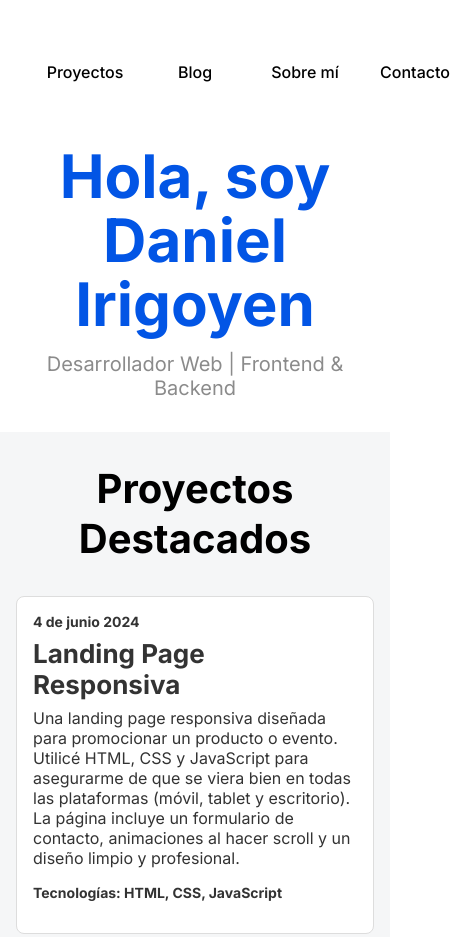
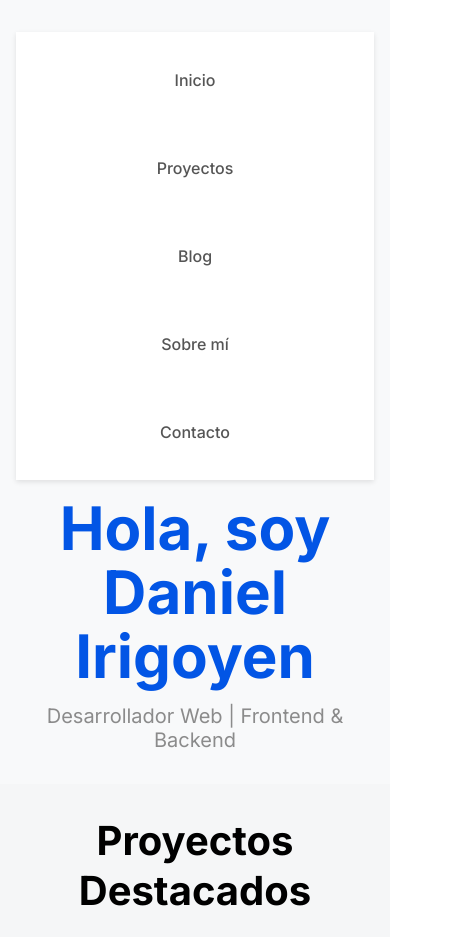
Before and after one commit to Parcibal12/portfolio-personal, a plain HTML site: page index.html in a window 390 px wide. Shown: the top 937 px of the page, 462 px wide, since content can reach past the window. Drawn offline with Linux system fonts and the light colour scheme; a script that the page names is missing.

Commit message:
refactor: Mejorar estulos del haeder y hero

```diff
--- a/css/styles.css
+++ b/css/styles.css
@@ -356,3 +356,130 @@ footer {
 .back-to-top:hover {
   text-decoration: underline;
 }
+/* --- Estilos para Header y Hero --- */
+
+#hero {
+  background-color: #f8f9fa; /* Un fondo claro y limpio */
+  /* O considera un gradiente sutil o una imagen de fondo: */
+  /* background: linear-gradient(to bottom, #eef1f5, #ffffff); */
+  /* background-image: url('../images/hero-background.jpg'); */
+  /* background-size: cover; */
+  /* background-position: center; */
+  color: #333; /* Color de texto principal oscuro para contraste */
+  padding: 6rem 1rem 4rem; /* Más espacio vertical, menos horizontal */
+  text-align: center;
+  min-height: 60vh; /* Asegura una altura mínima considerable */
+  display: flex;
+  flex-direction: column;
+  justify-content: center; /* Centra el contenido verticalmente */
+  align-items: center; /* Centra el contenido horizontalmente */
+  position: relative; /* Necesario para el posicionamiento absoluto de la nav */
+  overflow: hidden; /* Evita barras de scroll si la nav se sale un poco */
+}
+
+#hero nav {
+  position: absolute; /* Posiciona la navegación arriba */
+  top: 0;
+  left: 0;
+  width: 100%;
+  background-color: rgba(255, 255, 255, 0.9); /* Fondo semi-transparente */
+  padding: 1rem 0;
+  box-shadow: 0 2px 5px rgba(0,0,0,0.1); /* Sombra sutil */
+  z-index: 1000; /* Asegura que esté por encima de otro contenido */
+}
+
+#hero nav ul {
+  list-style: none;
+  padding: 0;
+  margin: 0;
+  display: flex;
+  justify-content: center; /* Centra los elementos del menú */
+  gap: 1.5rem; /* Espacio entre elementos del menú */
+}
+
+#hero nav ul li a {
+  text-decoration: none;
+  color: #555; /* Color de enlace más suave */
+  font-weight: 500; /* Un poco más de peso */
+  padding: 0.5rem 0; /* Padding vertical para área de click */
+  position: relative; /* Para el efecto hover */
+  transition: color 0.3s ease, transform 0.3s ease; /* Añade transición para transform */
+}
+
+#hero nav ul li a::after { /* Línea sutil bajo el enlace para hover */
+  content: '';
+  position: absolute;
+  width: 0;
+  height: 2px;
+  bottom: -2px; /* Ligeramente debajo del texto */
+  left: 50%;
+  transform: translateX(-50%);
+  background-color: #007bff; /* Color de acento */
+  transition: width 0.3s ease;
+}
+
+#hero nav ul li a:hover {
+  color: #007bff; /* Cambia color al hacer hover */
+  transform: translateY(-2px); /* Efecto sutil de elevación */
+}
+
+#hero nav ul li a:hover::after {
+  width: 100%; /* Muestra la línea al hacer hover */
+}
+
+.hero-content {
+  max-width: 800px; /* Limita el ancho del contenido para mejor lectura */
+  margin-top: 4rem; /* Espacio extra para compensar la nav absoluta */
+  padding: 0 1rem; /* Padding horizontal para evitar que toque los bordes en móvil */
+}
+
+.hero-content h1 {
+  font-size: 3rem; /* Tamaño de fuente más grande para el título */
+  margin-bottom: 0.5rem; /* Menos espacio bajo el h1 */
+  font-weight: 700; /* Más peso para el título */
+  color: #212529; /* Un negro no tan fuerte */
+}
+
+.hero-content p {
+  font-size: 1.25rem; /* Tamaño de fuente más grande para el subtítulo */
+  color: #6c757d; /* Color grisáceo para el subtítulo */
+  margin-bottom: 0; /* Quita margen inferior si no hay más elementos */
+  font-weight: 400;
+}
+
+/* Ajustes responsivos */
+@media (max-width: 768px) {
+  #hero {
+    padding-top: 8rem; /* Más padding superior en móvil por la nav */
+    min-height: 50vh;
+  }
+  .hero-content h1 {
+    font-size: 2.5rem;
+  }
+  .hero-content p {
+    font-size: 1.1rem;
+  }
+  #hero nav ul {
+    gap: 1rem; /* Menos espacio entre enlaces en móvil */
+  }
+}
+
+@media (max-width: 480px) {
+    #hero nav ul {
+        flex-direction: column; /* Apila los enlaces en pantallas muy pequeñas */
+        align-items: center;
+        gap: 0.5rem;
+    }
+    #hero nav {
+        padding: 0.5rem 0;
+        position: relative; /* Cambia a relativo para que empuje el contenido */
+        background-color: #fff; /* Fondo sólido en móvil puede ser mejor */
+    }
+     #hero {
+        padding-top: 2rem; /* Menos padding superior ya que la nav no es absoluta */
+        padding-bottom: 2rem;
+     }
+     .hero-content {
+         margin-top: 1rem; /* Menos margen superior */
+     }
+}
```
